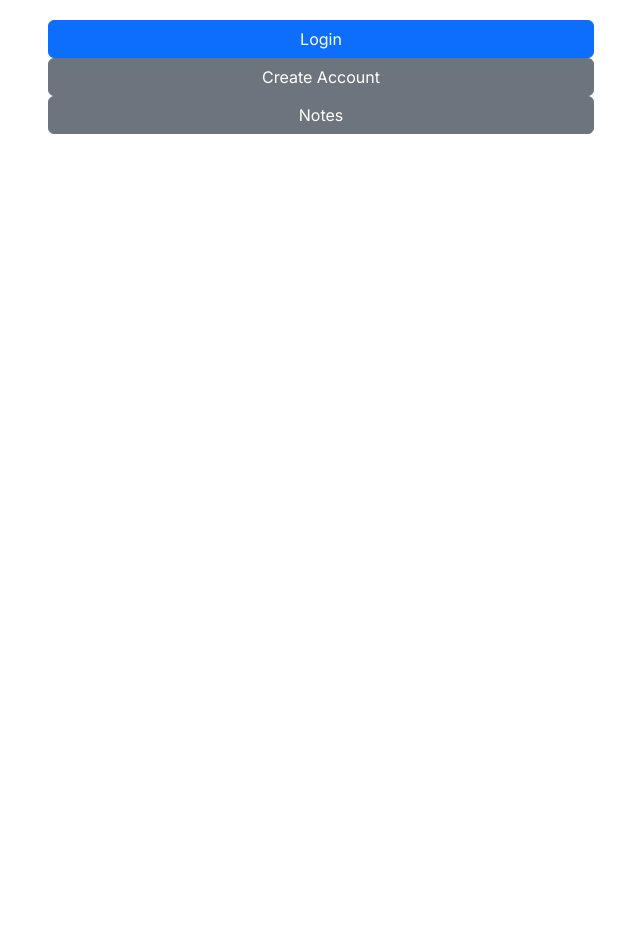
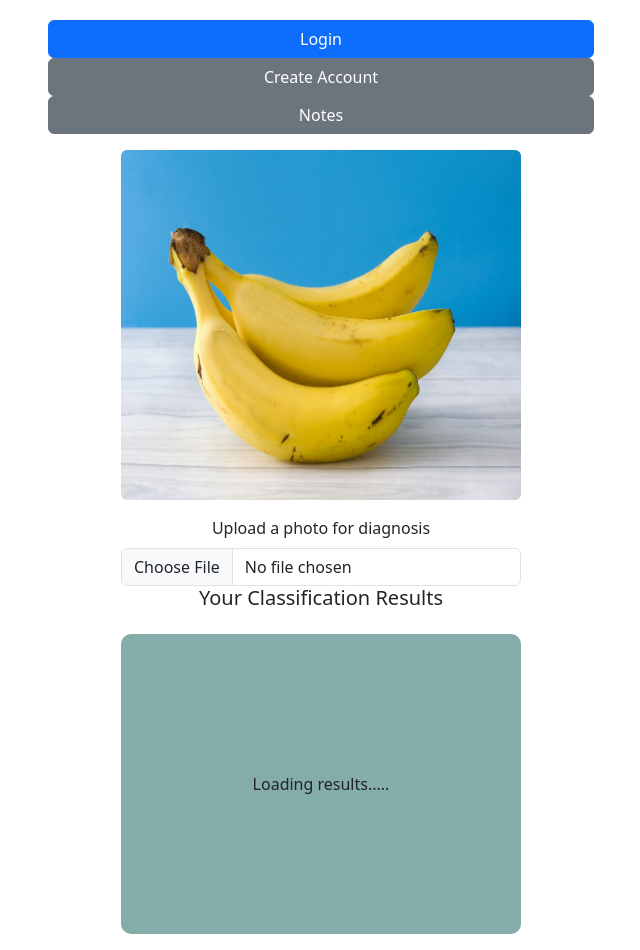
Before and after one commit to Sidd0803/SkinLens, a Next.js app in the folder frontend/: page / in a window 1280 px wide. Shown: the part 220-1170 px from the top of the page, without its empty margins (319-959 px from the left). Before the commit the page ends 800 px from the top, so only its background shows below. Built offline with nearby package versions, Linux system fonts and the light colour scheme.

Commit message:
diagnosis page

```diff
--- a/frontend/app/components/nav.tsx
+++ b/frontend/app/components/nav.tsx
@@ -15,7 +15,6 @@ const Navigation = () => {
   }, []);
 
   return (
-    <main>
 
       <div className = 'menu-container'>
         <div className = 'menu-button-left'>
@@ -40,7 +39,7 @@ const Navigation = () => {
           )}
         </div>
       </div>
-    </main>
+
   );
 };
 
--- a/frontend/app/diagnosis/page.jsx
+++ b/frontend/app/diagnosis/page.jsx
@@ -2,38 +2,52 @@
 import React from "react";
 import Image from 'react-bootstrap/Image';
 import Card from 'react-bootstrap/Card';
-import { Button } from "react-bootstrap";
 import Form from 'react-bootstrap/Form';
+import Navigation from "../components/nav";
+
+// 84ACA9
 
 function DiagnosisPage(){
 
     return(
+        <main>
+        <Navigation/>
+        <div class = 'border-0'>
 
-        <main>
-
-                <Card className="text-center">
+                <Card className="text-center border-0">
 
                     <Card.Body>
-                        <Card.Title>Special title treatment</Card.Title>
-                        <Image src="banana.jpg"xs = {2} md = {2} xl = {1} width={200} height={200} rounded/>
+                        <Image src="banana.jpg"xs = {2} md = {2} xl = {1} width={400} height={350} rounded/>
                     </Card.Body>
                 </Card>
 
-                <Form.Group controlId="formFile" className="text-center">
+                <div className="text-center col-xs-2 border-0">
+                <Form.Group controlId="formFile" className="col-xs-2 border-0" style={{ width: '400px', margin: '0 auto' }}>
                     <Form.Label>Upload a photo for diagnosis</Form.Label>
-                    <Form.Control type="file" />
+                    <Form.Control type="file"/>
                 </Form.Group>
+                </div>
 
-                    <Card className = "text-center">
+                    <Card className = "text-center border-0">
                         <Card.Title>
-                            Your Results
-                            </Card.Title>
+                            Your Classification Results
+                        </Card.Title>
 
                         <Card.Body>
-                            Some data about your results go here!
+                        <div style={{ width: '400px',
+                                      height: '300px',
+                                      backgroundColor: '#84ACA9',
+                                      margin: '0 auto', display: 'flex',
+                                      justifyContent: 'center',
+                                      alignItems: 'center',
+                                      borderRadius: '10px'}}>
+                       Loading results.....
+                      </div>
                         </Card.Body>
                     </Card>
+        </div>
         </main>
+
     )
 }
 
--- a/frontend/app/layout.tsx
+++ b/frontend/app/layout.tsx
@@ -2,6 +2,7 @@ import type { Metadata } from "next";
 import { Inter } from "next/font/google";
 import "./globals.css";
 import "bootstrap/dist/css/bootstrap.min.css";
+import Navigation from "./components/nav";
 
 
 const inter = Inter({ subsets: ["latin"] });
@@ -17,10 +18,13 @@ export default function RootLayout({
   children: React.ReactNode;
 }>) {
   return (
-    <html lang="en">
-
-      <body className={inter.className}>{children}
-      </body>
-    </html>
+    <div >
+      {/* <main> */}
+    {/* <Navigation/> */}
+      {/* <body className={inter.className}>{children}
+      </body> */}
+      {children}
+      {/* </main> */}
+    </div>
   );
 }
--- a/frontend/app/log/page.jsx
+++ b/frontend/app/log/page.jsx
@@ -1,7 +1,6 @@
 'use client'
 import React from 'react';
 import Navigation from '../components/nav';
-import './page.modules.css'
 
 function LogPage() {
   return (
--- a/frontend/app/page.tsx
+++ b/frontend/app/page.tsx
@@ -1,14 +1,15 @@
 'use client'
-import Navigation from "./components/nav";
+// import Navigation from "./components/nav";
 import Link from "next/link";
 import { useRouter } from "next/navigation";
 import { Container, Row, Col, Button } from 'react-bootstrap';
+import DiagnosisPage from "./diagnosis/page";
 
 const Home = () => {
 
   return (
     <div>
-      <Navigation/>
+      {/* <Navigation/> */}
          <Container className="mt-5">
       <Row className="justify-content-center">
         <Col md={6}>
@@ -36,6 +37,8 @@ const App = () => {
     <div>
 
       <Home />
+      <DiagnosisPage />
+
     </div>
   );
 }
```
Also changed, not shown: frontend/app/diagnosis/page-test.js (deleted, +0 -147 lines).
